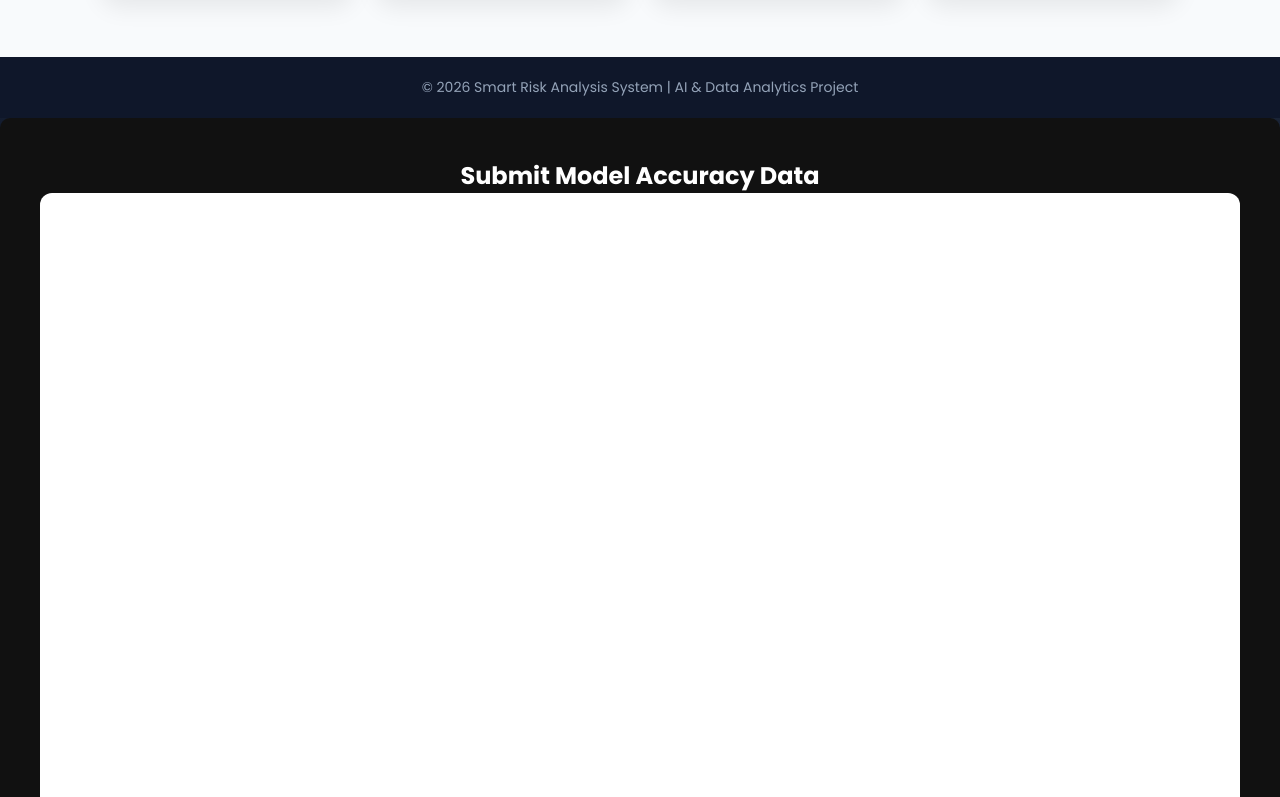
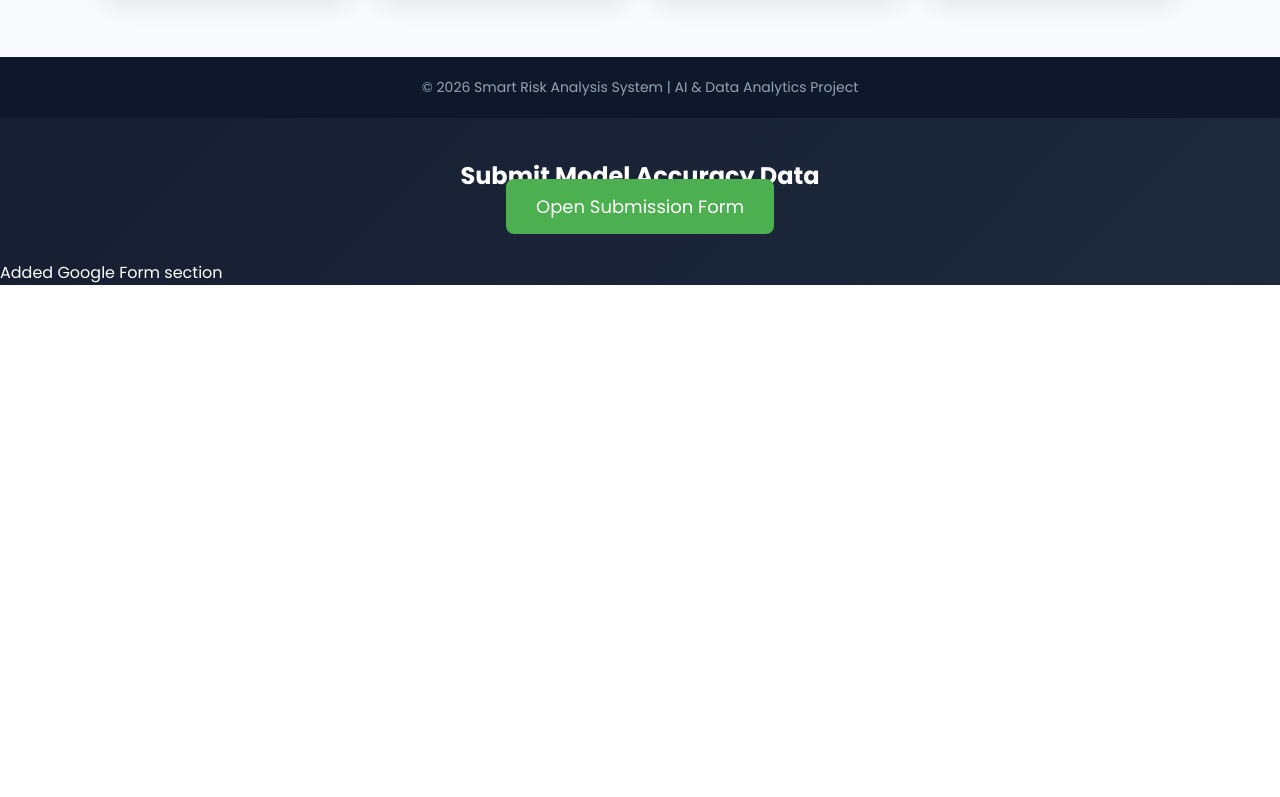
Before and after one commit to irnitee-patel/smart-risk-analysis, a plain HTML site: page index.html in a window 1280 px wide. Shown: the part 943-1740 px from the top of the page. After the commit the page ends 1228 px from the top, so only its background shows below. Drawn offline with Linux system fonts and the light colour scheme.

Commit message:
Update Google Form section for model accuracy submission
Replaced iframe with a link to the Google Form for better accessibility.

```diff
--- a/index.html
+++ b/index.html
@@ -176,17 +176,15 @@
   </footer>
 
 <!-- Google Form Section -->
-<section style="padding: 40px; background: #111; border-radius: 10px;">
-  <h2 style="text-align:center; color:white;">Submit Model Accuracy Data</h2>
+<section style="text-align:center; padding: 40px;">
+  <h2>Submit Model Accuracy Data</h2>
+  <a href="https://docs.google.com/forms/d/e/1FAIpQLSfZbFE1UU8cftxnZjKYaVA2nyTYgaZDgmLJIBfarL-E1ros_g/viewform"
+     target="_blank"
+     style="background:#4CAF50; padding:15px 30px; color:white; text-decoration:none; border-radius:8px; font-size:18px;">
+     Open Submission Form
+  </a>
+</section>
 
-  <iframe
-  https://docs.google.com/forms/d/e/1FAIpQLSfZbFE1UU8cftxnZjKYaVA2nyTYgaZDgmLJIBfarL-E1ros_g/viewform?embedded=true
-    width="100%"
-    height="900"
-    frameborder="0"
-    style="border-radius: 12px; background: white;">
-  </iframe>
-</section>
 
 </body>
 </html>
```
